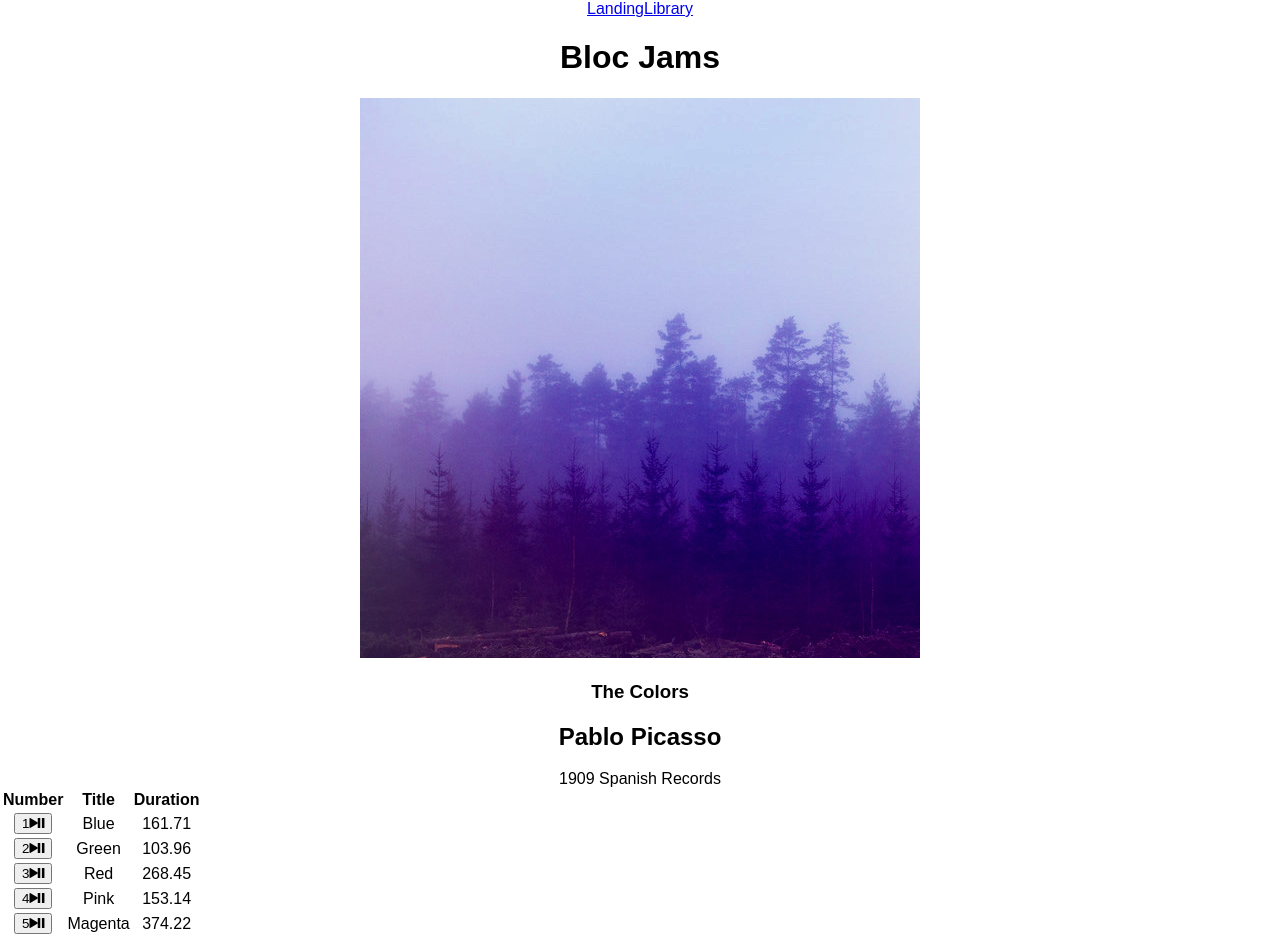
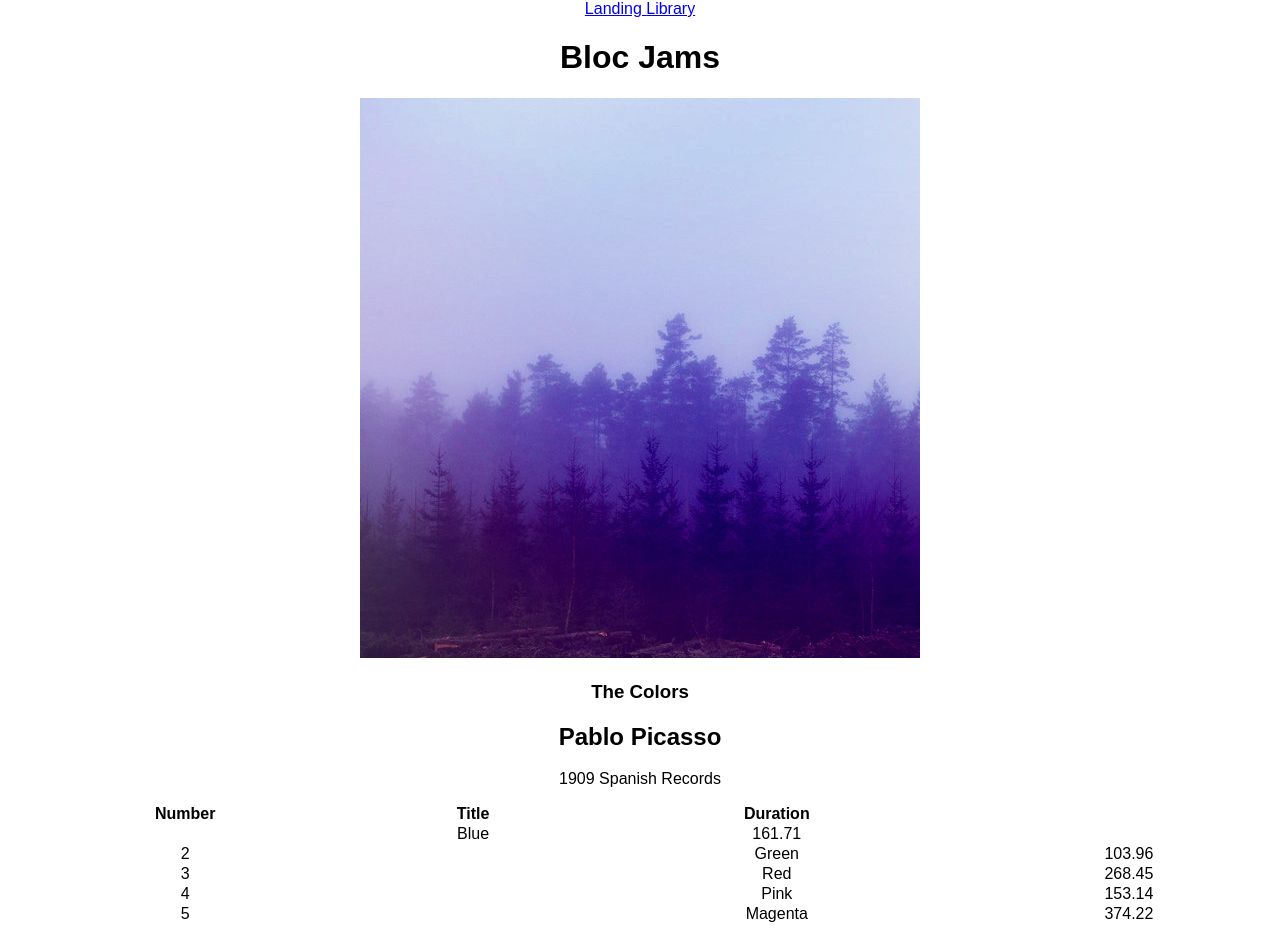
Before and after one commit to Freddy8/bloc-jams-react, a React (Create React App) app: page /album/the-colors in a window 1280 px wide. Shown: the top 952 px of the page. Built offline with nearby package versions, Linux system fonts and the light colour scheme.

Commit message:
hover bug

```diff
--- a/src/App.css
+++ b/src/App.css
@@ -1,3 +1,49 @@
+
+
+tr:hover .ion-play,
+tr.playing
+tr:nth-child(0).paused .ion-play,
+td:active .ion-pause {
+  display: block;
+
+}
+
+tr .ion-play,
+tr .ion-pause,
+tr:hover .song-number,
+td.playing .ion-play,
+tr.playing .song-number,
+tr.playing .ion-play,
+td.paused .song-number {
+  display: none;
+}
+
+tr button:focus {
+  outline: none;
+  text-shadow: 2px 4px 3px hsla(0,0%,0%,0.25);
+}
+
+.song-number {
+
+}
+
+
+#song-list {
+  border-collapse: collapse;
+  font-weight: 100;
+  margin-top: 1rem;
+  margin-bottom: 3rem;
+  overflow: hidden;
+  width: 100%;
+}
+
+
+#time-control input {
+  float: left;
+  width: calc(100% - 80px);
+}
+
+
 .App {
   text-align: center;
 }
@@ -14,6 +60,8 @@
   color: white;
 }
 
+
+
 .App-title {
   font-size: 1.5em;
 }
--- a/src/App.js
+++ b/src/App.js
@@ -11,8 +11,8 @@ class App extends Component {
       <div className="App">
         <header>
           <nav>
-            <Link to='/'>Landing</Link>
-            <Link to='/library'>Library</Link>
+            <Link to='/'> Landing </Link>
+            <Link to='/library'>  Library  </Link>
           </nav>
           <h1>Bloc Jams</h1>
         </header>
--- a/src/components/Album.js
+++ b/src/components/Album.js
@@ -12,9 +12,9 @@ class Album extends Component {
     this.state = {
       album: album,
       currentSong: album.songs[0],
-      isPlaying: false
+      isPlaying: false,
+      hover: false,
     };
-
     this.audioElement = document.createElement('audio');
     this.audioElement.src = album.songs[0].audioSrc;
   }
@@ -44,6 +44,31 @@ class Album extends Component {
     }
   }
 
+  mouseHoverYes(song){
+    this.setState( {hover: song});
+  }
+
+  mouseHoverNo(song){
+    this.setState( {hover: false});
+  }
+
+  onEnter(song, index){
+    if (this.state.isPlaying && this.state.currentSong === song){
+      return <td className='ion-pause'></td>
+    }
+    if (!this.state.isPlaying && this.state.currentSong === song) {
+      return <td className="ion-play"></td>
+    }
+    if(this.state.hover !== song) {
+      return <td className="song-number">{index + 1}</td>
+    }
+    else {
+      return <td className="ion-play"></td>
+    }
+  }
+
+
+
   render() {
     return (
       <section className="album">
@@ -67,19 +92,20 @@ class Album extends Component {
               <th>Title</th>
               <th>Duration</th>
             </tr>
-            {this.state.album.songs.map( (song, index) =>
-              <tr className="song" key={index} onClick={() => this.handleSongClick(song)} >
-                <td className="song-actions">
-                  <button>
-                    <span className="song-number">{index + 1}</span>
-                    <span className="ion-play"></span>
-                    <span className="ion-pause"></span>
-                  </button>
-                </td>
+            {
+              this.state.album.songs.map( (song, index) =>
+              <tr className="song" key={index}
+              onClick={() => this.handleSongClick(song)}
+              onMouseEnter={() => this.mouseHoverYes(song)}
+              onMouseLeave={() => this.mouseHoverNo(song)} >
+
+                {this.onEnter(song, index)}
+                <td className="number">{song.index}</td>
                 <td className="song-title">{song.title}</td>
                 <td className="song-duration">{song.duration}</td>
               </tr>
-            )}
+            )
+          }
           </tbody>
         </table>
       </section>
```
Also changed, not shown: src/components/PlayerBar.js (added, +47 -0 lines).
